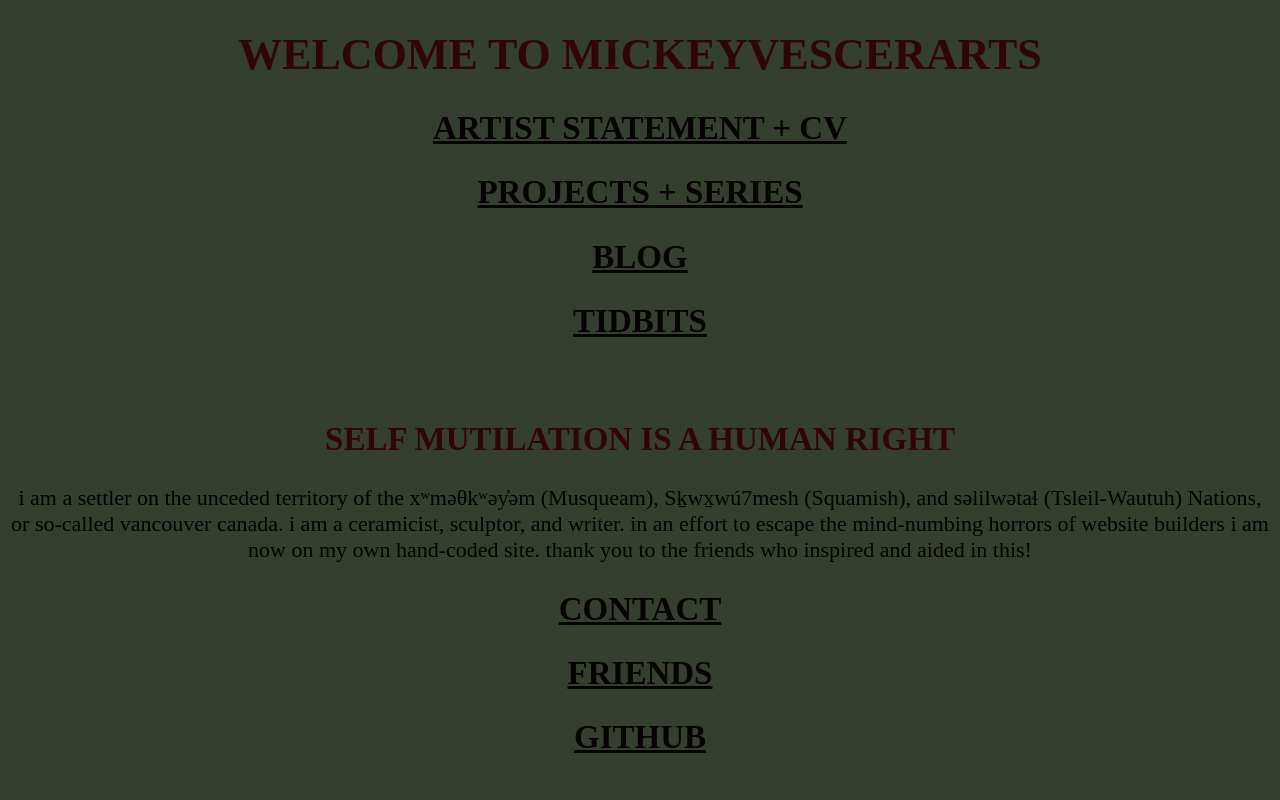
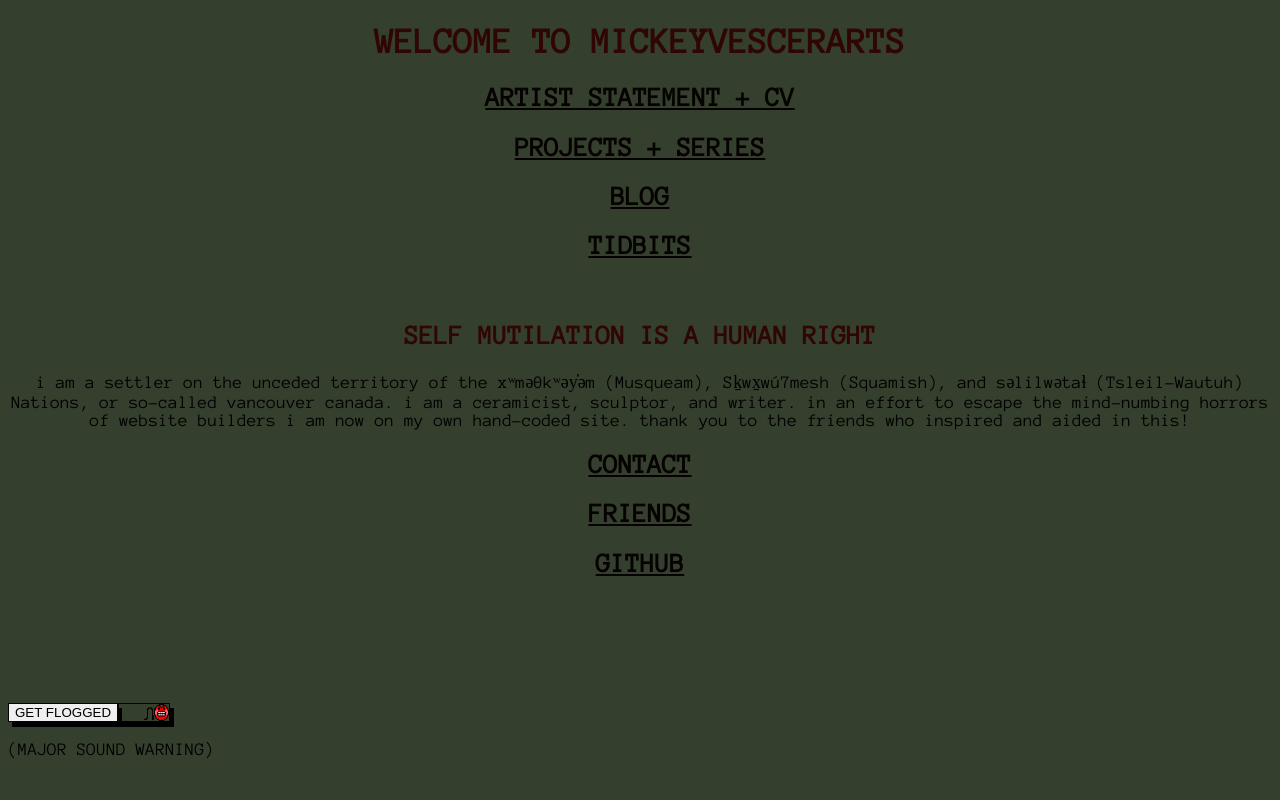
Before and after one commit to mickeyvescerarts/mickeyvescerarts, a plain HTML site: page index.html in a window 1280 px wide. Shown: the top 800 px of the page. Drawn offline with Linux system fonts and the light colour scheme.

Commit message:
uploaded font

```diff
--- a/style.css
+++ b/style.css
@@ -1,7 +1,14 @@
+@font-face {
+	font-family: Anonymous Pro;
+	src: url("assets/Anonymous_Pro/AnonymousPro-Regular.ttf") format('truetype');
+	font-weight: normal;
+	font-style: normal;
+}
+
 body {
 	background-color: #353F2D;
 	overflow-y: scroll;
-	font-family: 'Anonymous Pro'; font-size: 22px;
+	font-family: 'Anonymous Pro'; font-size: 18px;
 }
 
 
```
Also changed, not shown: assets/Anonymous_Pro/AnonymousPro-Bold.ttf (added), assets/Anonymous_Pro/AnonymousPro-BoldItalic.ttf (added), assets/Anonymous_Pro/AnonymousPro-Italic.ttf (added), assets/Anonymous_Pro/AnonymousPro-Regular.ttf (added), assets/Anonymous_Pro/OFL.txt (added), 2 other files.
